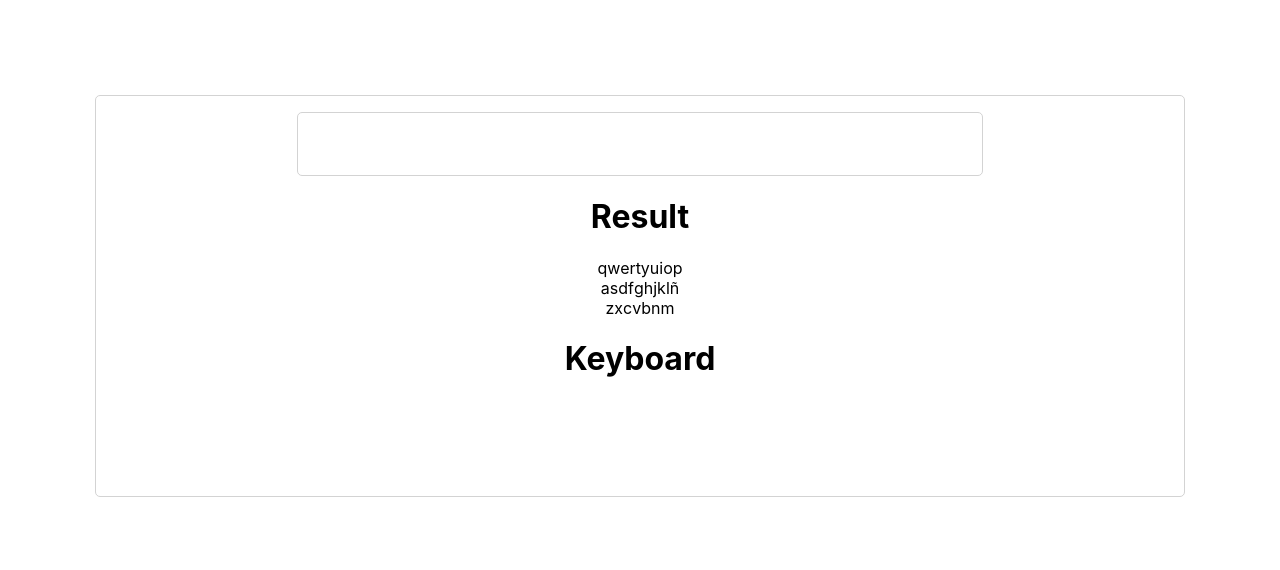
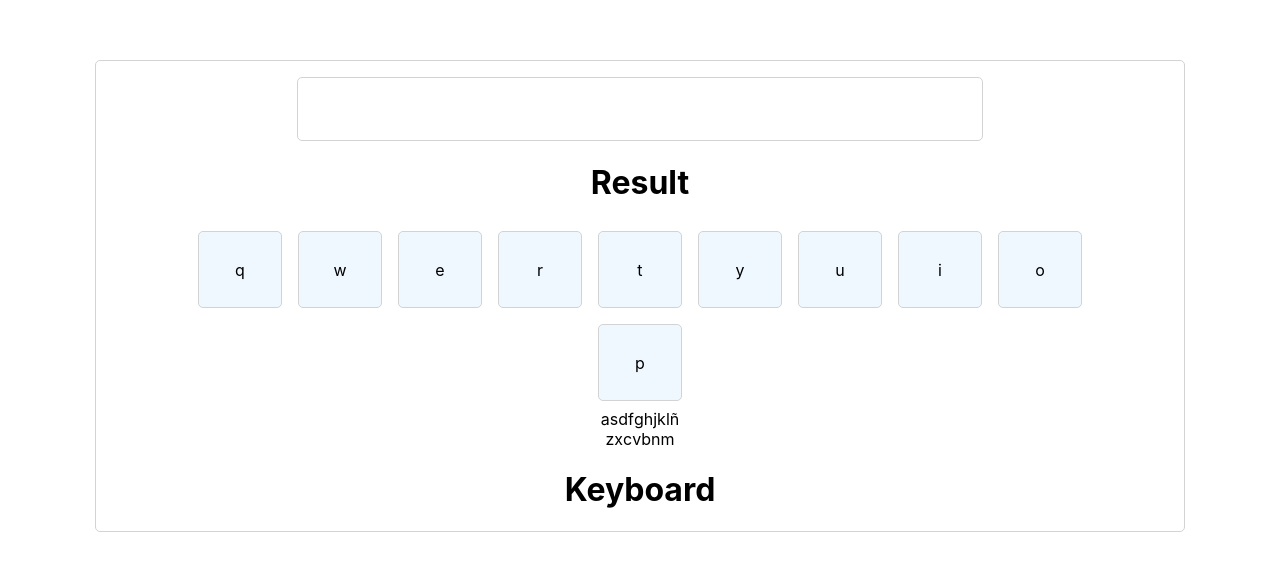
Before and after one commit to bram2507/keyboard, a React (Create React App) app: page / in a window 1280 px wide. Shown: the part 104-674 px from the top of the page. Built offline with nearby package versions, Linux system fonts and the light colour scheme.

Commit message:
feat: create effect press key changing classes with state

```diff
--- a/src/componets/Buttons/key.js
+++ b/src/componets/Buttons/key.js
@@ -6,18 +6,48 @@ const secondRowLetters = ["a", "s", "d", "f", "g", "h", "j", "k", "l", "ñ"];
 const thirdRowLetters = ["z", "x", "c", "v", "b", "n", "m"];
 
 export const Key = (getInputText) => {
-  const [classKey, setClass] = useState("keyboard_container__item-value");
+  const [classKey, setClass] = useState([
+    "item-value",
+    "item-value",
+    "item-value",
+    "item-value",
+    "item-value",
+    "item-value",
+    "item-value",
+    "item-value",
+    "item-value",
+    "item-value",
+  ]);
+
   return (
     <div className="keyboard_contanier">
       <div className="keyboard_container__item">
-        {firstRowLetters.map((e) => {
+        {firstRowLetters.map((e, index) => {
           return (
             <div
               onClick={() => {
                 getInputText(e);
-                setClass("item-value--focus");
+
+                setClass(
+                  classKey.map((e, i) => {
+                    if (i === index) {
+                      e = "item-value--focus";
+                    }
+                    return e;
+                  })
+                );
+                setTimeout(() => {
+                  setClass(
+                    classKey.map((e, i) => {
+                      if (i === index) {
+                        e = "item-value";
+                      }
+                      return e;
+                    })
+                  );
+                }, 1000);
               }}
-              className={classKey}
+              className={classKey[index]}
               key={e}
             >
               {e}
--- a/src/componets/Keyboard/keyboard.js
+++ b/src/componets/Keyboard/keyboard.js
@@ -1,8 +1,6 @@
 //React imports
 import React from "react";
 import { useState } from "react";
-
-// import { useEffect } from "react";
 //Created Imports
 import { Key } from "./../Buttons/key";
 
```
